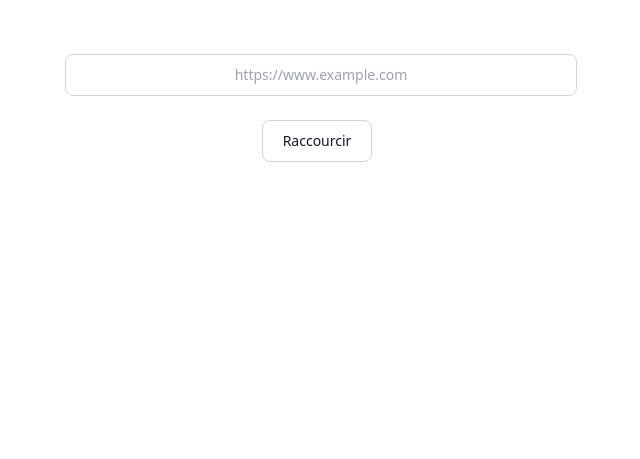
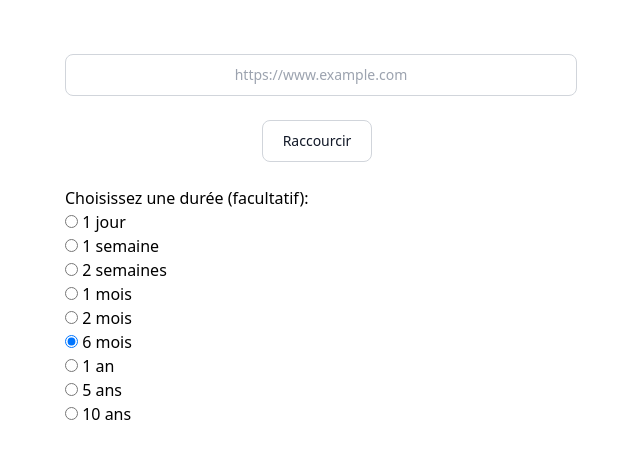
Before and after one commit to Mariateb/urlshortener, a FastAPI app: page / in a window 1280 px wide. Shown: the part 214-673 px from the top of the page, without its empty margins (319-959 px from the left). Run offline with FastAPI, Linux system fonts and the light colour scheme; some libraries are stand-ins or nearby versions.

Commit message:
Ajout changement de la durée de l'url

```diff
--- a/api.py
+++ b/api.py
@@ -31,11 +31,13 @@ async def reroute(shortName):
 
 
 @app.post("/create", response_class=HTMLResponse)
-async def create(request: Request, url: Annotated[str, Form()], size: Annotated[int, Form()]):
+async def create(request: Request, url: Annotated[str, Form()], duration: Annotated[int, Form()], size: Annotated[int, Form()]):
     """
     allows to create a short link by giving in the post the URL as a parameter
+    :param duration:
     :param request:
     :param url: the url to shorten
+    :param duration: the time period before we can delete the URL in days
     :param size: the size of the shortened url requested
     :return the response:
     """
@@ -43,7 +45,7 @@ async def create(request: Request, url: Annotated[str, Form()], size: Annotated[
     hashed = myHasher.hashString(url, size)
     if url != "" and hashed:
         theDatabase = databaseHandler.DatabaseHandler()
-        if theDatabase.insertLink(url, hashed):
+        if theDatabase.insertLink(url, hashed, duration=duration):
             return templates.TemplateResponse(
                 request=request, name='shortened-url.html', context={'url': 'http://localhost:8000/' + hashed})
         return HTMLResponse(content="erreur avec la bdd", status_code=500)
--- a/templates/home.html
+++ b/templates/home.html
@@ -24,6 +24,46 @@
         <input type="submit" style="align-self: center"
                class="text-gray-900 bg-white border border-gray-300 focus:outline-none hover:bg-gray-100 focus:ring-4
                 focus:ring-gray-100 font-medium rounded-lg text-sm px-5 py-2.5 me-2 my-2 w-fit" value="Raccourcir"/>
+        <fieldset>
+            <legend>Choisissez une durée (facultatif):</legend>
+            <div>
+                <input type="radio" id="1jour" name="duration" value="1" />
+                <label for="1jour">1 jour</label>
+            </div>
+            <div>
+                <input type="radio" id="1sem" name="duration" value="7" />
+                <label for="1sem">1 semaine</label>
+            </div>
+            <div>
+                <input type="radio" id="2sem" name="duration" value="14" />
+                <label for="2sem">2 semaines</label>
+            </div>
+            <div>
+                <input type="radio" id="1mois" name="duration" value="30" />
+                <label for="1mois">1 mois</label>
+            </div>
+            <div>
+                <input type="radio" id="2mois" name="duration" value="60" />
+                <label for="2mois">2 mois</label>
+            </div>
+            <div>
+                <input type="radio" id="6mois" name="duration" value="180" checked/>
+                <label for="2mois">6 mois</label>
+            </div>
+            <div>
+                <input type="radio" id="1an" name="duration" value="365" />
+                <label for="1an">1 an</label>
+            </div>
+            <div>
+                <input type="radio" id="5an" name="duration" value="1825" />
+                <label for="5an">5 ans</label>
+            </div>
+            <div>
+                <input type="radio" id="10an" name="duration" value="3650" />
+                <label for="10an">10 ans</label>
+            </div>
+        </fieldset>
+
     </form>
 </div>
 </body>
```
Also changed, not shown: databaseHandler.py (+12 -1 lines), urlshortener.db.
